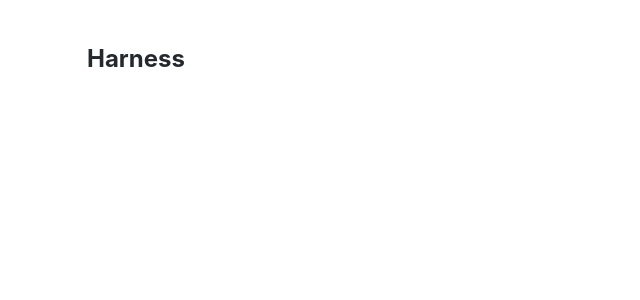
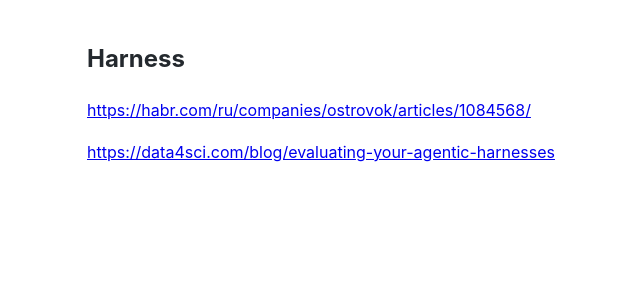
Before and after one commit to Michael-Lubinsky/michael-lubinsky.github.com, a Jekyll site: the page built from ml/harness.md, in a window 1280 px wide. Shown: the top 300 px of the page, without its empty margins (103-743 px from the left). Built offline with Jekyll 4.4.1, drawn with Linux system fonts in a browser that asks for light colours; our own code applies the rules of GitHub Pages for plain Markdown files.

Commit message:
Update harness.md

```diff
--- a/ml/harness.md
+++ b/ml/harness.md
@@ -1 +1,5 @@
 ## Harness
+
+<https://habr.com/ru/companies/ostrovok/articles/1084568/>
+
+<https://data4sci.com/blog/evaluating-your-agentic-harnesses>
```
